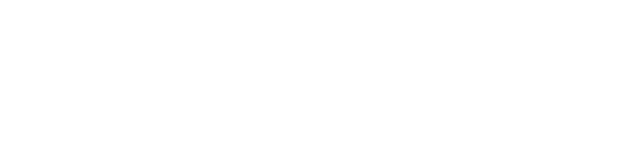
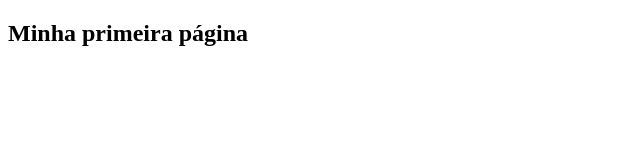
Before and after one commit to RafaSantana/projeto-curso-git, a plain HTML site: page index.html in a window 1280 px wide. Shown: the whole page, without its empty margins (0-640 px from the left). Drawn offline with Linux system fonts and the light colour scheme.

Commit message:
Adicionando H2

```diff
--- a/index.html
+++ b/index.html
@@ -6,6 +6,6 @@
     <title>Projeto curso Git</title>
 </head>
 <body>
-
+    <h2>Minha primeira página</h2>
 </body>
 </html>
```
